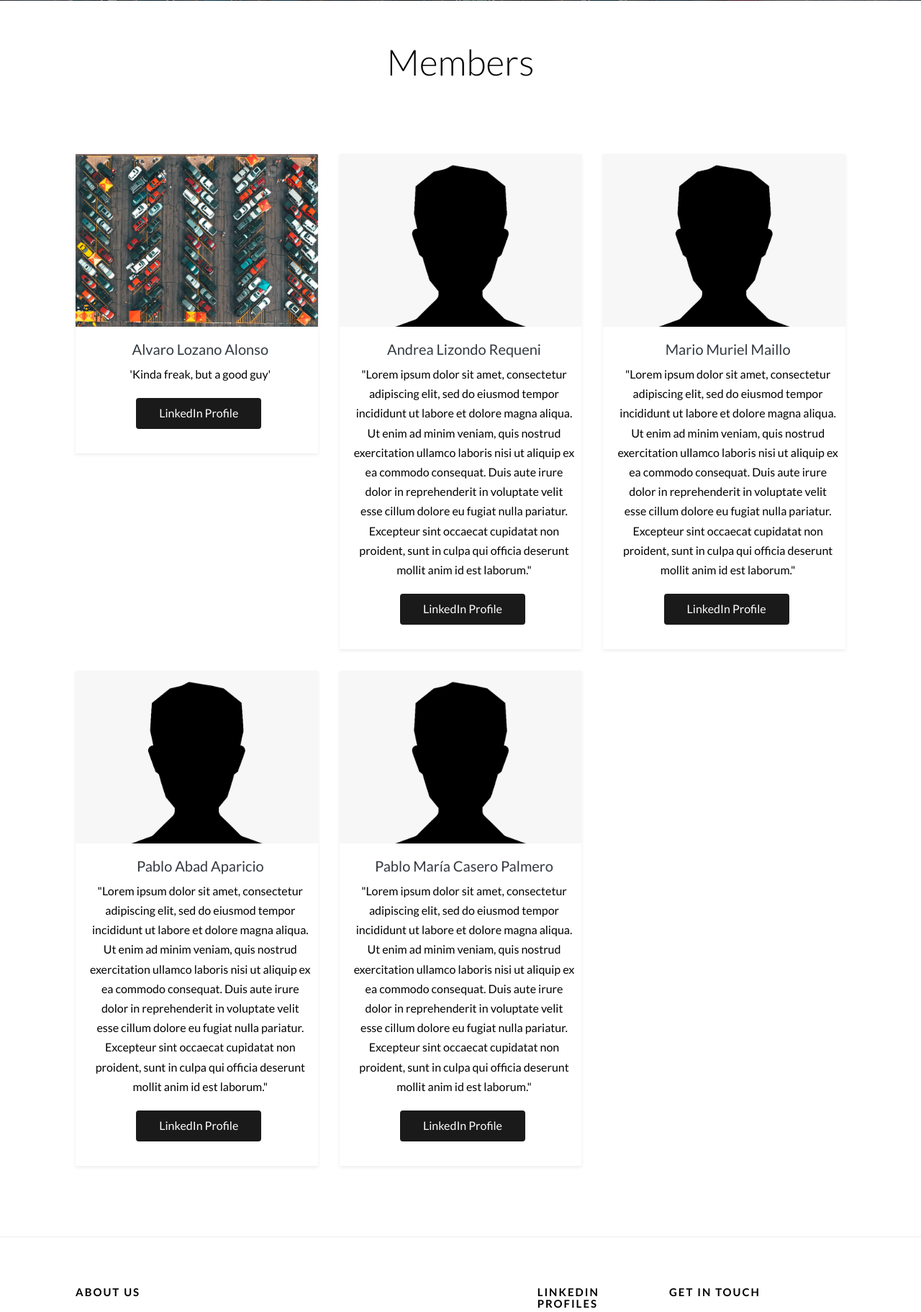
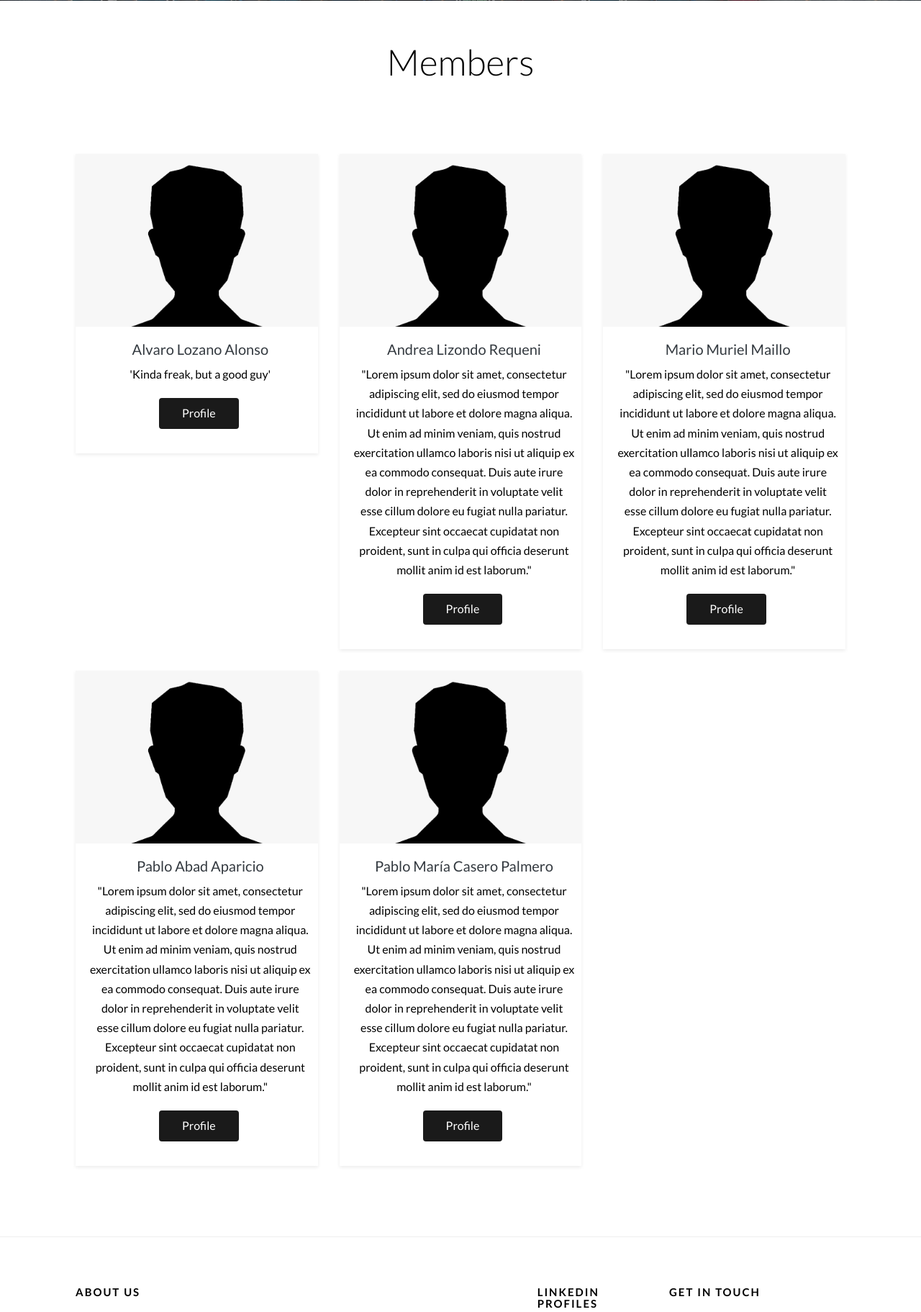
Before and after one commit to alvarico509/TFM, a Django app: page /team in a window 1280 px wide. Shown: the part 599-2422 px from the top of the page at 72% size. Run offline with Django 3.2, Linux system fonts and the light colour scheme; parts of the project's set-up code (start-up, migrations or seed data) failed here and were passed over; some libraries are stand-ins or nearby versions; some web fonts are replaced.

Commit message:
Added CV image to Teams

```diff
--- a/website/templates/team.html
+++ b/website/templates/team.html
@@ -30,15 +30,15 @@
 			<div class="row">
 
 				<div class="col-lg-4 col-md-4 col-sm-6">
-					<a href="{% static 'website/images/default_bg.png' %}" class="fh5co-card-item image-popup">
+					<a href="{% static 'website/images/CV_Alvaro_Lozano.jpg' %}" class="fh5co-card-item image-popup">
 						<figure>
 							<div class="overlay"><i class="ti-plus"></i></div>
-							<img src="{% static 'website/images/img_bg_3.jpg' %}" alt="Image" class="img-responsive">
+							<img src="{% static 'website/images/empty_avatar.png' %}" alt="Image" class="img-responsive">
 						</figure>
 						<div class="fh5co-text">
 							<h2>Alvaro Lozano Alonso</h2>
 							<p>'Kinda freak, but a good guy'</p>
-							<p><span class="btn btn-primary">LinkedIn Profile</span></p>
+							<p><span class="btn btn-primary">Profile</span></p>
 						</div>
 					</a>
 				</div>
@@ -51,7 +51,7 @@
 						<div class="fh5co-text">
 							<h2>Andrea Lizondo Requeni</h2>
 							<p>"Lorem ipsum dolor sit amet, consectetur adipiscing elit, sed do eiusmod tempor incididunt ut labore et dolore magna aliqua. Ut enim ad minim veniam, quis nostrud exercitation ullamco laboris nisi ut aliquip ex ea commodo consequat. Duis aute irure dolor in reprehenderit in voluptate velit esse cillum dolore eu fugiat nulla pariatur. Excepteur sint occaecat cupidatat non proident, sunt in culpa qui officia deserunt mollit anim id est laborum."</p>
-							<p><span class="btn btn-primary">LinkedIn Profile</span></p>
+							<p><span class="btn btn-primary">Profile</span></p>
 						</div>
 					</a>
 				</div>
@@ -64,7 +64,7 @@
 						<div class="fh5co-text">
 							<h2>Mario Muriel Maillo</h2>
 							<p>"Lorem ipsum dolor sit amet, consectetur adipiscing elit, sed do eiusmod tempor incididunt ut labore et dolore magna aliqua. Ut enim ad minim veniam, quis nostrud exercitation ullamco laboris nisi ut aliquip ex ea commodo consequat. Duis aute irure dolor in reprehenderit in voluptate velit esse cillum dolore eu fugiat nulla pariatur. Excepteur sint occaecat cupidatat non proident, sunt in culpa qui officia deserunt mollit anim id est laborum."</p>
-							<p><span class="btn btn-primary">LinkedIn Profile</span></p>
+							<p><span class="btn btn-primary">Profile</span></p>
 						</div>
 					</a>
 				</div>
@@ -79,7 +79,7 @@
 						<div class="fh5co-text">
 							<h2>Pablo Abad Aparicio</h2>
 							<p>"Lorem ipsum dolor sit amet, consectetur adipiscing elit, sed do eiusmod tempor incididunt ut labore et dolore magna aliqua. Ut enim ad minim veniam, quis nostrud exercitation ullamco laboris nisi ut aliquip ex ea commodo consequat. Duis aute irure dolor in reprehenderit in voluptate velit esse cillum dolore eu fugiat nulla pariatur. Excepteur sint occaecat cupidatat non proident, sunt in culpa qui officia deserunt mollit anim id est laborum."</p>
-							<p><span class="btn btn-primary">LinkedIn Profile</span></p>
+							<p><span class="btn btn-primary">Profile</span></p>
 						</div>
 					</a>
 				</div>
@@ -93,7 +93,7 @@
 						<div class="fh5co-text">
 							<h2>Pablo María Casero Palmero</h2>
 							<p>"Lorem ipsum dolor sit amet, consectetur adipiscing elit, sed do eiusmod tempor incididunt ut labore et dolore magna aliqua. Ut enim ad minim veniam, quis nostrud exercitation ullamco laboris nisi ut aliquip ex ea commodo consequat. Duis aute irure dolor in reprehenderit in voluptate velit esse cillum dolore eu fugiat nulla pariatur. Excepteur sint occaecat cupidatat non proident, sunt in culpa qui officia deserunt mollit anim id est laborum."</p>
-							<p><span class="btn btn-primary">LinkedIn Profile</span></p>
+							<p><span class="btn btn-primary">Profile</span></p>
 						</div>
 					</a>
 				</div>
```
Also changed, not shown: static/website/images/CV_Alvaro_Lozano.jpg (added).
